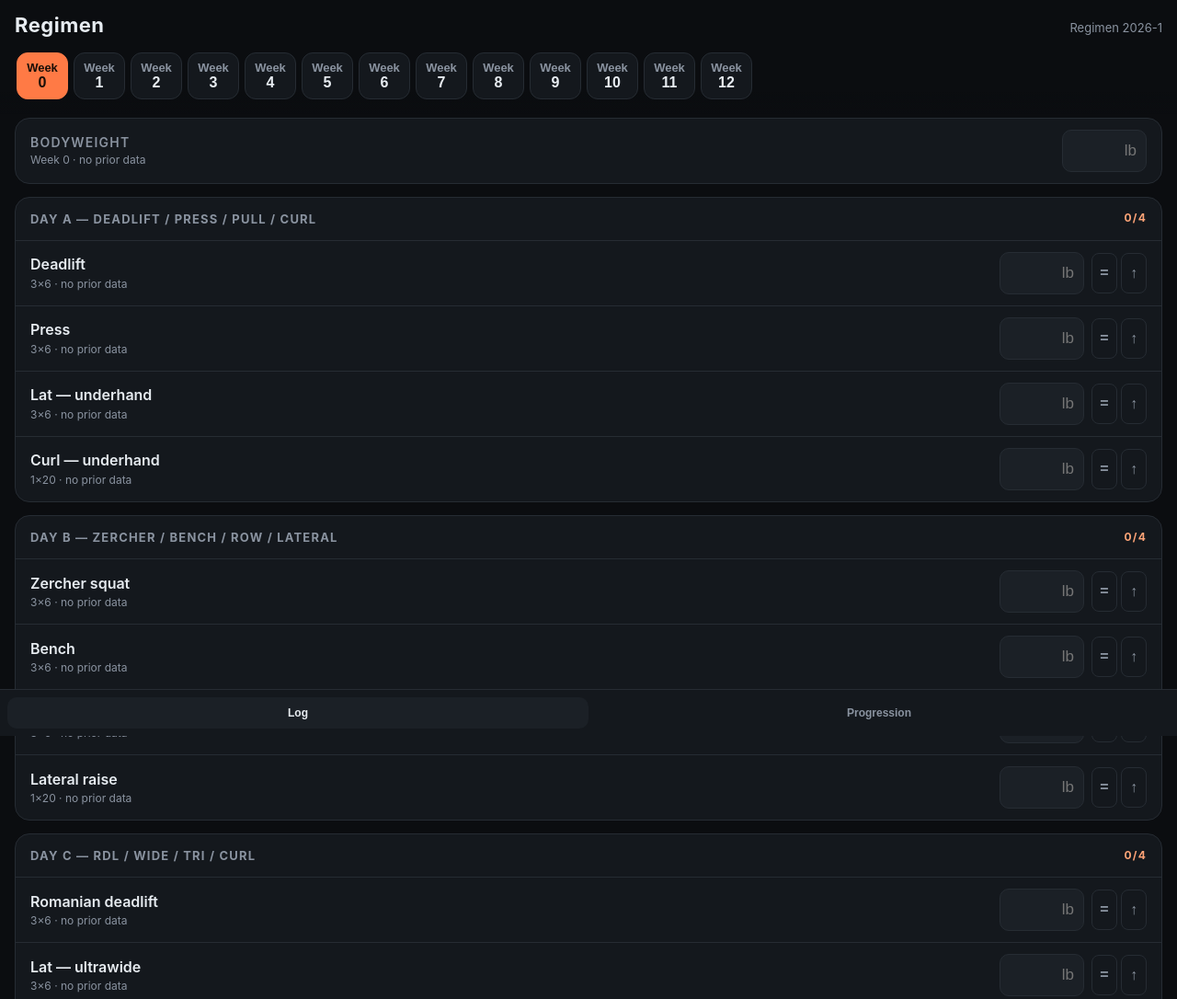
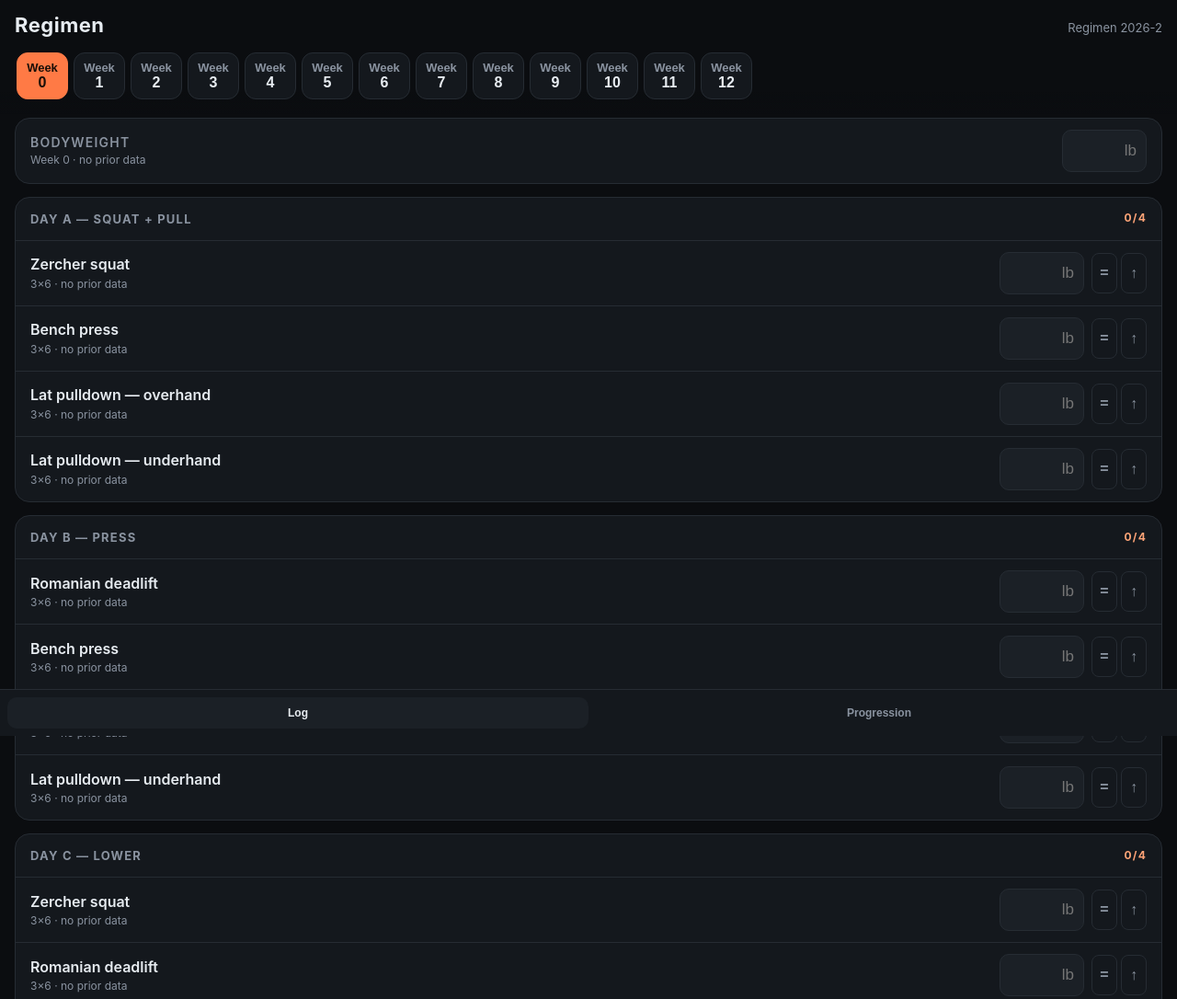
Before and after one commit to epunk-ux/Regimen, a plain HTML site: page index.html in a window 1280 px wide. Shown: the top 1086 px of the page at 92% size. Drawn offline with Linux system fonts and the light colour scheme.

Commit message:
Rebuild around 6-lift 3-day rotation, each lift 2x/week with synced shared rows; fresh store (regimen.v2)

```diff
--- a/index.html
+++ b/index.html
@@ -204,25 +204,21 @@
 
   <script>
     // --- Data model ---
+    // Six lifts, each hit twice across the 3-day rotation.
+    // Shared lifts (e.g. Bench on Day A + Day B) read/write the same weekly value.
+    const EXERCISES = [
+      { id: 'zercher',   name: 'Zercher squat',            scheme: '3×6', barbell: true },
+      { id: 'bench',     name: 'Bench press',              scheme: '3×6', barbell: true },
+      { id: 'ohp',       name: 'Overhead press',           scheme: '3×6', barbell: true },
+      { id: 'rdl',       name: 'Romanian deadlift',        scheme: '3×6', barbell: true },
+      { id: 'lat_over',  name: 'Lat pulldown — overhand',  scheme: '3×6', barbell: false },
+      { id: 'lat_under', name: 'Lat pulldown — underhand', scheme: '3×6', barbell: false },
+    ];
+    const EX_BY_ID = Object.fromEntries(EXERCISES.map(e => [e.id, e]));
     const DAYS = [
-      { id: 'A', title: 'Day A — Deadlift / Press / Pull / Curl', exercises: [
-        { id: 'trap_bar_dl', name: 'Deadlift', scheme: '3×6', barbell: true },
-        { id: 'press', name: 'Press', scheme: '3×6', barbell: true },
-        { id: 'lat_under', name: 'Lat — underhand', scheme: '3×6', barbell: false },
-        { id: 'curl_under', name: 'Curl — underhand', scheme: '1×20', barbell: true },
-      ]},
-      { id: 'B', title: 'Day B — Zercher / Bench / Row / Lateral', exercises: [
-        { id: 'zercher', name: 'Zercher squat', scheme: '3×6', barbell: true },
-        { id: 'bench', name: 'Bench', scheme: '3×6', barbell: true },
-        { id: 'row', name: 'Row', scheme: '3×6', barbell: false },
-        { id: 'bench_narrow', name: 'Lateral raise', scheme: '1×20', barbell: false },
-      ]},
-      { id: 'C', title: 'Day C — RDL / Wide / Tri / Curl', exercises: [
-        { id: 'rdl', name: 'Romanian deadlift', scheme: '3×6', barbell: true },
-        { id: 'lat_wide', name: 'Lat — ultrawide', scheme: '3×6', barbell: false },
-        { id: 'rope_tri', name: 'Rope tricep extensions', scheme: '3×6', barbell: false },
-        { id: 'curl_over', name: 'Curl — overhand', scheme: '1×20', barbell: true },
-      ]},
+      { id: 'A', title: 'Day A — Squat + Pull', exIds: ['zercher', 'bench', 'lat_over', 'lat_under'] },
+      { id: 'B', title: 'Day B — Press',        exIds: ['rdl', 'bench', 'ohp', 'lat_under'] },
+      { id: 'C', title: 'Day C — Lower',        exIds: ['zercher', 'rdl', 'ohp', 'lat_over'] },
     ];
 
     // Plate math (lb)
@@ -245,13 +241,12 @@
       const list = parts.map(x => x.count > 1 ? `${x.count}×${x.p}` : `${x.p}`).join(' + ');
       return { kind: exact ? 'load' : 'approx', text: `bar + ${list}/side${exact ? '' : ' (≈)'}` };
     }
-    const ALL_EX = DAYS.flatMap(d => d.exercises.map(e => ({ ...e, dayId: d.id })));
     const WEEKS = Array.from({ length: 13 }, (_, i) => i); // 0..12
 
-    const STORE_KEY = 'regimen.v1';
+    const STORE_KEY = 'regimen.v2'; // v2 = 3-day rotation rebuild; fresh start from week 0
     function loadStore() {
-      try { return JSON.parse(localStorage.getItem(STORE_KEY)) || { cycle: 'Regimen 2026-1', data: {} }; }
-      catch { return { cycle: 'Regimen 2026-1', data: {} }; }
+      try { return JSON.parse(localStorage.getItem(STORE_KEY)) || { cycle: 'Regimen 2026-2', data: {} }; }
+      catch { return { cycle: 'Regimen 2026-2', data: {} }; }
     }
     function saveStore(s) { localStorage.setItem(STORE_KEY, JSON.stringify(s)); }
     let store = loadStore();
@@ -335,18 +330,34 @@
       });
     }
 
+    // Shared lifts render as one row per day; all rows for an exId stay in sync.
+    let exRowRefs = {};    // exId -> [refresh fns]
+    let dayCountRefs = []; // per-day count updaters
+    function syncEx(exId) {
+      (exRowRefs[exId] || []).forEach(fn => fn());
+      dayCountRefs.forEach(fn => fn());
+      const pill = weekRail.children[currentWeek];
+      if (pill) pill.classList.toggle('has-data', weekHasAny(currentWeek));
+    }
+
     function renderDays() {
       daysEl.innerHTML = '';
+      exRowRefs = {};
+      dayCountRefs = [];
       DAYS.forEach(day => {
-        const filled = day.exercises.filter(e => getVal(currentWeek, e.id) !== '').length;
+        const exList = day.exIds.map(id => EX_BY_ID[id]);
         const wrap = document.createElement('section');
         wrap.className = 'day';
-        wrap.innerHTML = `<h2>${day.title}<span class="count">${filled}/${day.exercises.length}</span></h2>`;
-        day.exercises.forEach(ex => {
-          const cur = getVal(currentWeek, ex.id);
+        wrap.innerHTML = `<h2>${day.title}<span class="count"></span></h2>`;
+        const countEl = wrap.querySelector('.count');
+        function updateCount() {
+          const filled = exList.filter(e => getVal(currentWeek, e.id) !== '').length;
+          countEl.textContent = `${filled}/${exList.length}`;
+        }
+        dayCountRefs.push(updateCount);
+        exList.forEach(ex => {
           const row = document.createElement('div');
-          row.className = 'ex' + (cur !== '' ? ' done' : '');
-          const markNow = getMark(currentWeek, ex.id);
+          row.className = 'ex';
           const today = todaySuggestion(currentWeek, ex.id);
           const todayText = today
             ? ` · <span class="today${today.bumped ? ' up' : ''}">Today: ${today.val}${today.bumped ? ' ↑' : ''}</span>`
@@ -357,34 +368,16 @@
               <div class="meta">${ex.scheme}${todayText}</div>
               <div class="plates"></div>
             </div>
-            <input type="number" inputmode="decimal" step="2.5" min="0" placeholder="lb" value="${cur}" data-ex="${ex.id}">
+            <input type="number" inputmode="decimal" step="2.5" min="0" placeholder="lb" data-ex="${ex.id}">
             <div class="mark-btns">
-              <button class="hold-btn ${markNow === 'hold' ? 'active' : ''}" type="button" aria-label="No increase: copy Today" title="No increase: copy Today">=</button>
-              <button class="inc-btn ${markNow === 'inc' ? 'active' : ''}" type="button" aria-label="Increase: copy Today, bump next week" title="Increase: copy Today, bump next week">↑</button>
+              <button class="hold-btn" type="button" aria-label="No increase: copy Today" title="No increase: copy Today">=</button>
+              <button class="inc-btn" type="button" aria-label="Increase: copy Today, bump next week" title="Increase: copy Today, bump next week">↑</button>
             </div>
           `;
           const input = row.querySelector('input');
           const platesEl = row.querySelector('.plates');
           const incBtn = row.querySelector('.inc-btn');
           const holdBtn = row.querySelector('.hold-btn');
-          function applyMark(mark) {
-            const current = getMark(currentWeek, ex.id);
-            const newMark = current === mark ? null : mark;
-            setMark(currentWeek, ex.id, newMark);
-            incBtn.classList.toggle('active', newMark === 'inc');
-            holdBtn.classList.toggle('active', newMark === 'hold');
-            // Both buttons copy Today into this week's input.
-            // Green (inc) additionally marks intent so NEXT week's Today is this value + 5.
-            if ((newMark === 'hold' || newMark === 'inc') && today) {
-              input.value = today.val;
-              input.dispatchEvent(new Event('input'));
-            } else {
-              const pill = weekRail.children[currentWeek];
-              if (pill) pill.classList.toggle('has-data', weekHasAny(currentWeek));
-            }
-          }
-          incBtn.addEventListener('click', () => applyMark('inc'));
-          holdBtn.addEventListener('click', () => applyMark('hold'));
           function updatePlates() {
             if (!ex.barbell) { platesEl.textContent = ''; platesEl.className = 'plates'; return; }
             // Show plates for the entered weight; if the field is empty, fall back
@@ -395,17 +388,33 @@
             platesEl.textContent = b.text;
             platesEl.className = 'plates ' + b.kind;
           }
-          updatePlates();
+          function refreshRow() {
+            const val = getVal(currentWeek, ex.id);
+            // Don't clobber the input the user is actively typing in
+            if (document.activeElement !== input) input.value = val;
+            row.classList.toggle('done', val !== '');
+            const m = getMark(currentWeek, ex.id);
+            incBtn.classList.toggle('active', m === 'inc');
+            holdBtn.classList.toggle('active', m === 'hold');
+            updatePlates();
+          }
+          (exRowRefs[ex.id] = exRowRefs[ex.id] || []).push(refreshRow);
+          function applyMark(mark) {
+            const current = getMark(currentWeek, ex.id);
+            const newMark = current === mark ? null : mark;
+            setMark(currentWeek, ex.id, newMark);
+            // Both buttons copy Today into the field.
+            // Green (inc) additionally marks intent so NEXT week's Today is this value + 5.
+            if ((newMark === 'hold' || newMark === 'inc') && today) {
+              setVal(currentWeek, ex.id, today.val);
+            }
+            syncEx(ex.id);
+          }
+          incBtn.addEventListener('click', () => applyMark('inc'));
+          holdBtn.addEventListener('click', () => applyMark('hold'));
           input.addEventListener('input', () => {
             setVal(currentWeek, ex.id, input.value);
-            row.classList.toggle('done', input.value !== '');
-            updatePlates();
-            // update count without full re-render
-            const newFilled = day.exercises.filter(e => getVal(currentWeek, e.id) !== '').length;
-            wrap.querySelector('.count').textContent = `${newFilled}/${day.exercises.length}`;
-            // mark week pill as has-data
-            const pill = weekRail.children[currentWeek];
-            if (pill) pill.classList.toggle('has-data', weekHasAny(currentWeek));
+            syncEx(ex.id);
           });
           input.addEventListener('blur', () => {
             // 0 in a barbell exercise = "just the bar" → snap to BAR_LB
@@ -414,8 +423,10 @@
               input.dispatchEvent(new Event('input'));
             }
           });
+          refreshRow();
           wrap.appendChild(row);
         });
+        updateCount();
         daysEl.appendChild(wrap);
       });
     }
@@ -431,7 +442,7 @@
         html += v === '' ? '<td class="empty">—</td>' : `<td class="has-val">${v}</td>`;
       });
       html += '</tr>';
-      ALL_EX.forEach(ex => {
+      EXERCISES.forEach(ex => {
         html += `<tr><td>${ex.name}</td>`;
         let prev = null;
         WEEKS.forEach(w => {
@@ -500,7 +511,7 @@
       const bwRow = ['Bodyweight'];
       WEEKS.forEach(w => bwRow.push(getVal(w, 'bw')));
       csv += bwRow.join(',') + '\n';
-      ALL_EX.forEach(ex => {
+      EXERCISES.forEach(ex => {
         const row = [ex.name];
         WEEKS.forEach(w => row.push(getVal(w, ex.id)));
         csv += row.join(',') + '\n';
--- a/sw.js
+++ b/sw.js
@@ -1,4 +1,4 @@
-const CACHE = 'regimen-v19';
+const CACHE = 'regimen-v20';
 const ASSETS = [
   './',
   './index.html',
```
